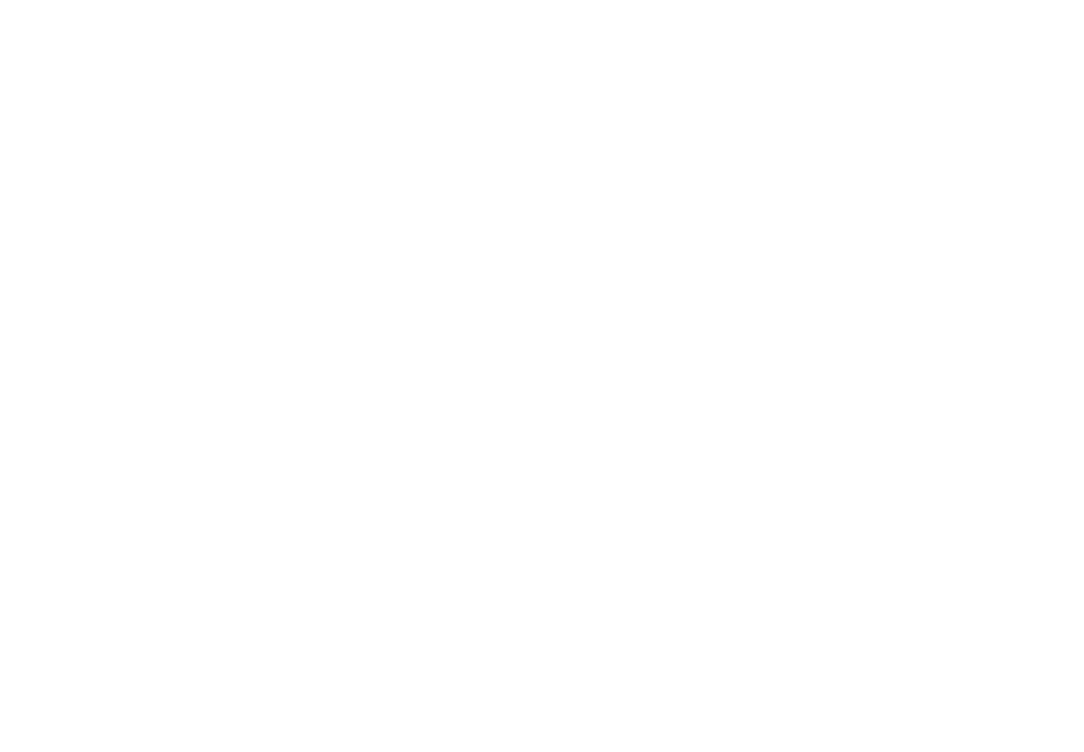
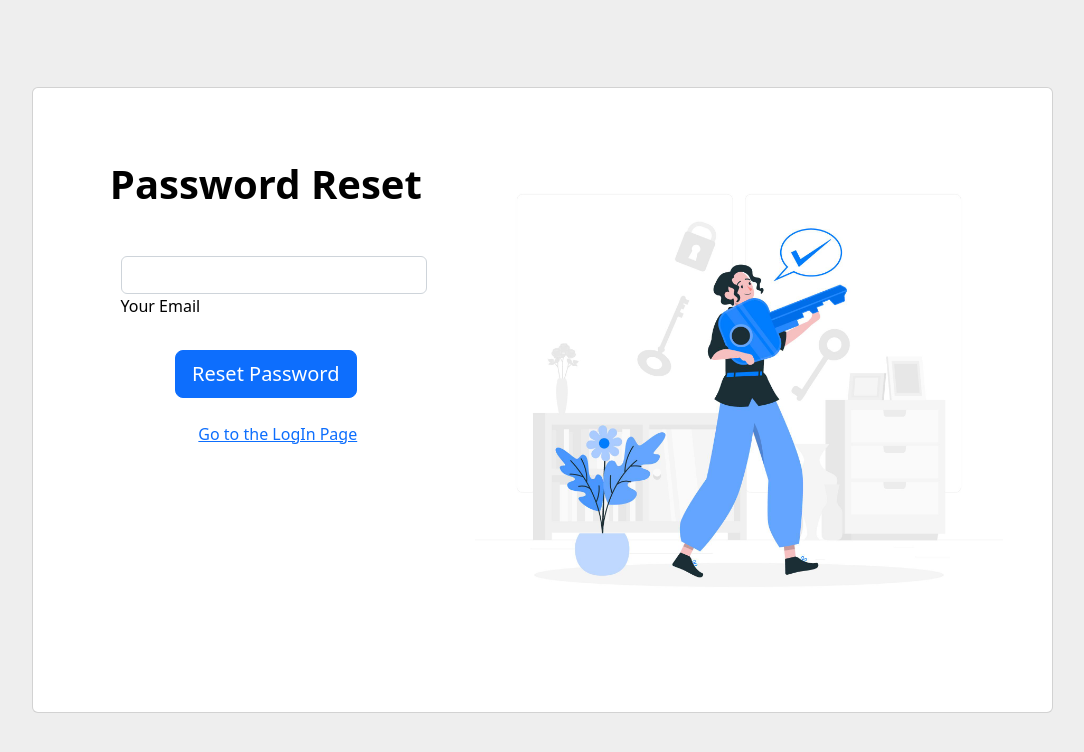
Before and after one commit to coolsourav100/React_Expebse_Tracker_Shap, a React (Create React App) app: page /forgetpassword in a window 1280 px wide. Before the commit this address had no page. Shown: the top 752 px of the page, without its empty margins (98-1182 px from the left). Built offline with nearby package versions, Linux system fonts and the light colour scheme.

Commit message:
Reset password

```diff
--- a/src/App.js
+++ b/src/App.js
@@ -2,6 +2,7 @@ import { BrowserRouter, Route, Routes } from 'react-router-dom';
 import Login from "./Component/Auth/Login";
 import Home from './Component/Pages/Homepage';
 import 'bootstrap/dist/css/bootstrap.min.css';
+import ForgetPassword from './Component/Pages/ForgetPassword';
 
 
 
@@ -12,6 +13,7 @@ function App() {
       <Routes>
         <Route path='/' element={<Login/>}/>
         <Route path='home' element={<Home/>}/>
+        <Route path='forgetpassword' element={<ForgetPassword/>}/>
       </Routes>
       </BrowserRouter>
     </div>
--- a/src/Component/Auth/Login.js
+++ b/src/Component/Auth/Login.js
@@ -1,6 +1,6 @@
 import React, { useState } from 'react';
 import classes from './Login.module.css'
-import { useNavigate } from 'react-router-dom';
+import { Link, useNavigate } from 'react-router-dom';
 
 const Login = () => {
   const navigate = useNavigate()
@@ -99,12 +99,13 @@ setToggle(!toggle)
                         <label className="form-label" for="form3Example4c">Password</label>
                       </div>
                     </div>
+                    { !toggle ?
                     <div className="form-check d-flex justify-content-center mb-5">
-                      <input className="form-check-input me-2" type="checkbox" value="" id="form2Example3c" />
+                      {/* <input className="form-check-input me-2" type="checkbox" value="" id="form2Example3c" /> */}
                       <label className="form-check-label" for="form2Example3">
-                        I agree all statements in <a href="#!">Terms of service</a>
+                        <Link to='forgetpassword'>Forget Password</Link>
                       </label>
-                    </div>
+                    </div> : null}
 
                     <div className="d-flex justify-content-center mx-4 mb-3 mb-lg-4">
                       <button type="submit" className="btn btn-primary btn-lg" disabled={!enterpassword ^ !enteremail}>{ toggle ? `Register` : `LogIn`}</button>
--- /dev/null
+++ b/src/Component/Pages/ForgetPassword.js
@@ -0,0 +1,78 @@
+import React, { useState } from 'react';
+import { Link} from 'react-router-dom';
+import img from '../../Assets/forgetpassword.jpg'
+
+const ForgetPassword = () => {
+    const [ enteremail , setEnterEmail] = useState('')
+    const forgetpasswordHandler=async(e)=>{
+        e.preventDefault();
+        await fetch('https://identitytoolkit.googleapis.com/v1/accounts:sendOobCode?key=AIzaSyDKk-EwRrMKKHBYl4L-cqXdab47ev2cetw',{
+            method:'POST',
+            body:JSON.stringify({email:enteremail , requestType:"PASSWORD_RESET"}),
+            headers:{
+                'Content-Type': 'application/json'
+            }
+        }).then(res=>{
+            if(res.ok){
+              return res.json()
+            }else{
+              return res.json().then((data)=>window.alert(data.error.message))
+            }})
+        .then((res)=>{
+            console.log(res, 'password Reset')
+            window.alert('PassWord Reset Link Send Successfully !  Cheak Your mail')
+        }).catch(err=>window.alert(err))
+    }
+  return (
+    <div>
+        <section className="vh-100">
+    <div className="container h-100">
+      <div className="row d-flex justify-content-center align-items-center h-100">
+        <div className="col-lg-12 col-xl-11">
+          <div className="card text-black rounded">
+            <div className="card-body p-md-5">
+              <div className="row justify-content-center">
+                <div className="col-md-10 col-lg-6 col-xl-5 order-2 order-lg-1">
+
+                  <p className="text-center h1 fw-bold mb-5 mx-1 mx-md-4 mt-4">Password Reset</p>
+
+                  <form className="mx-1 mx-md-4" onSubmit={forgetpasswordHandler}>
+
+
+                    <div className="d-flex flex-row align-items-center mb-4">
+                      <i className="fas fa-envelope fa-lg me-3 fa-fw"></i>
+                      <div className="form-outline flex-fill mb-0">
+                        <input type="email" id="form3Example3c" className="form-control" value={enteremail} onChange={(e)=>setEnterEmail(e.target.value)} required/>
+                        <label className="form-label" for="form3Example3c">Your Email</label>
+                      </div>
+                    </div>
+                    <div className="d-flex justify-content-center mx-4 mb-3 mb-lg-4">
+                      <button type="submit" className="btn btn-primary btn-lg">Reset Password</button>
+                    </div>
+
+                  </form>
+                  <div className="form-check d-flex justify-content-center mb-5">
+                      {/* <input className="form-check-input me-2" type="checkbox" value="" id="form2Example3c" /> */}
+                      <label className="form-check-label" for="form2Example3">
+                        <Link to='/'>Go to the LogIn Page</Link>
+                      </label>
+                    </div>
+                </div>
+                <div className="col-md-10 col-lg-6 col-xl-7 d-flex align-items-center order-1 order-lg-2">
+
+                  <img src={img}
+                    className="img-fluid" alt="Sample image"/>
+
+                </div>
+              </div>
+            </div>
+          </div>
+        </div>
+      </div>
+    </div>
+  </section>
+    </div>
+  )
+}
+
+export default ForgetPassword
--- a/src/Component/Pages/Homepage.js
+++ b/src/Component/Pages/Homepage.js
@@ -40,7 +40,7 @@ const Homepage = () => {
       <div>
 
       </div>
-      <Emailverify/>
+      {!toggle ? <Emailverify/> : null}
     </>
   )
 }
```
Also changed, not shown: src/Assets/forgetpassword.jpg (added).
